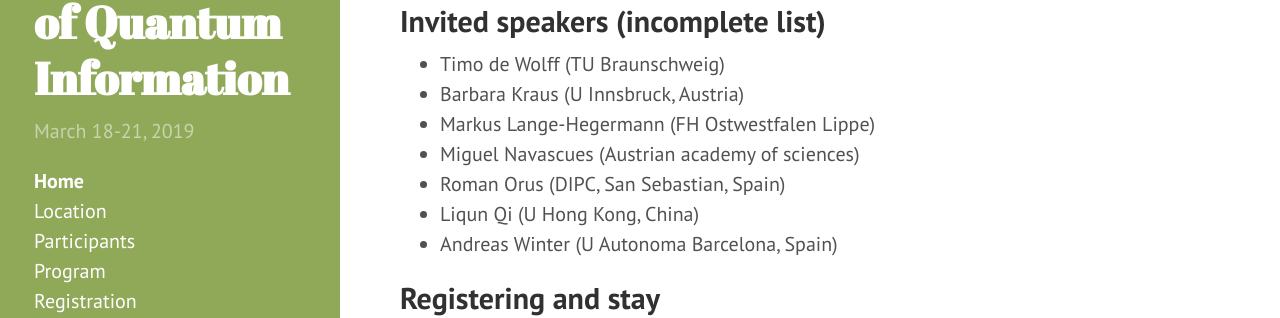
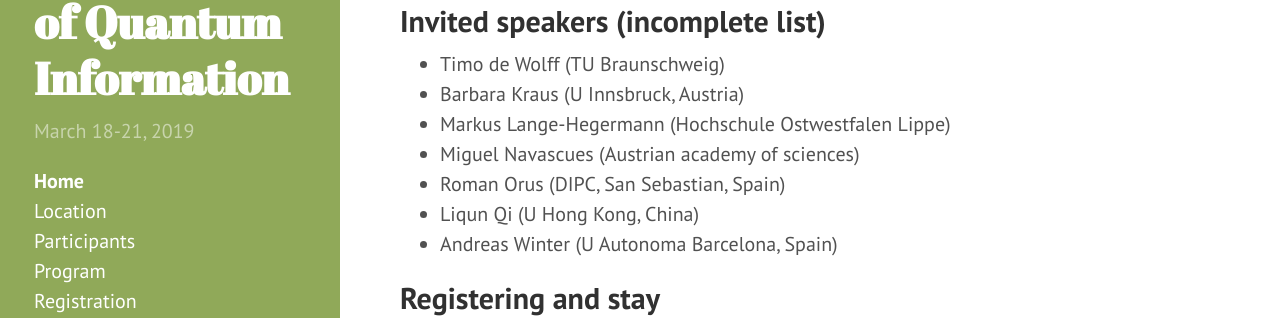
Before and after one commit to MoQIT/MoQI-2019, a Jekyll site: the page built from index.md, in a window 1280 px wide and 900 px high, scrolled down 451 px. Shown: the part 149-467 px from the top of the window. Built offline with Jekyll 4.4.1, drawn with Linux system fonts in a browser that asks for light colours.

Commit message:
FH -> Hochschule (offizieller Name)

```diff
--- a/index.md
+++ b/index.md
@@ -26,7 +26,7 @@ More detailed information can be found on [the program page]({{ site.baseurl }}/
 
 * Timo de Wolff (TU Braunschweig)
 * Barbara Kraus (U Innsbruck, Austria)
-* Markus Lange-Hegermann (FH Ostwestfalen Lippe)
+* Markus Lange-Hegermann (Hochschule Ostwestfalen Lippe)
 * Miguel Navascues (Austrian academy of sciences)
 * Roman Orus (DIPC, San Sebastian, Spain)
 * Liqun Qi (U Hong Kong, China)
```
